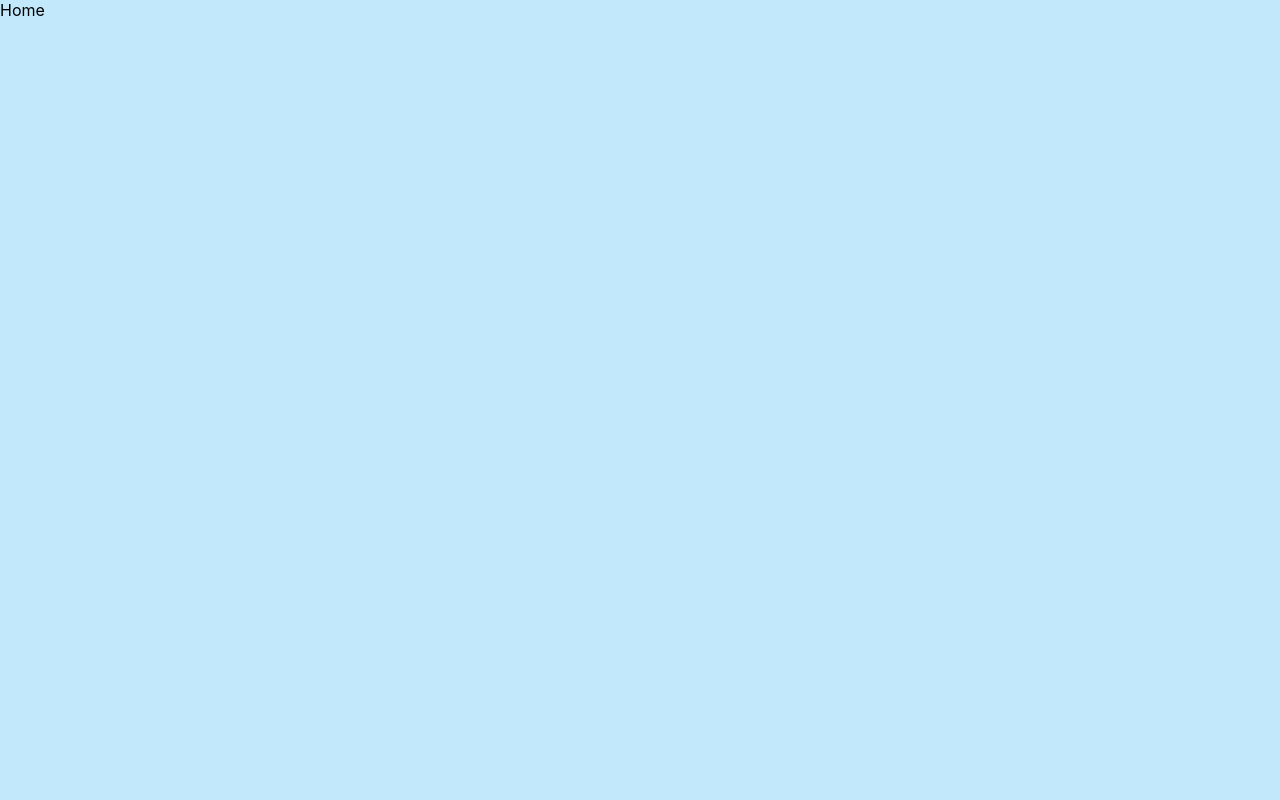
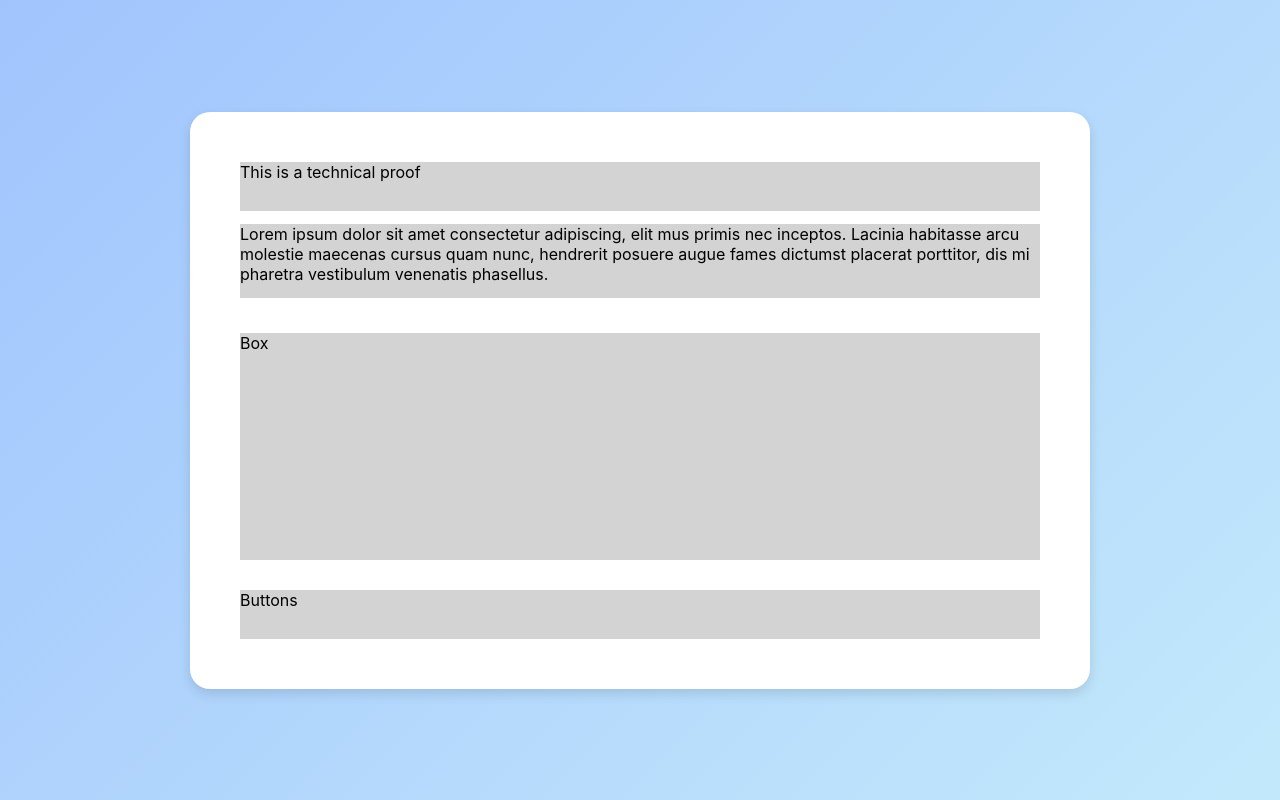
Before and after one commit to fcodiaz8/ci_prueba_tecnica, a React (Create React App) app: page / in a window 1280 px wide. Built offline with nearby package versions, Linux system fonts and the light colour scheme.

Commit message:
Home: skeleton

```diff
--- a/src/pages/Home/index.js
+++ b/src/pages/Home/index.js
@@ -1,5 +1,22 @@
 import * as S from "./styles";
 
 export const Home = () => {
-  return <S.Home>Home</S.Home>;
+  return (
+    <S.Home>
+      <S.Window>
+        <S.Title>This is a technical proof</S.Title>
+
+        <S.Description>
+          Lorem ipsum dolor sit amet consectetur adipiscing, elit mus primis nec
+          inceptos. Lacinia habitasse arcu molestie maecenas cursus quam nunc,
+          hendrerit posuere augue fames dictumst placerat porttitor, dis mi
+          pharetra vestibulum venenatis phasellus.
+        </S.Description>
+
+        <S.Content>Box</S.Content>
+
+        <S.Buttons>Buttons</S.Buttons>
+      </S.Window>
+    </S.Home>
+  );
 };
--- a/src/pages/Home/styles.js
+++ b/src/pages/Home/styles.js
@@ -4,5 +4,50 @@ import { COLOR_PALETTE as C } from "../../styles";
 export const Home = styled.div`
   width: 100vw;
   height: 100vh;
-  background-color: ${C.BACKGROUND};
+  background: linear-gradient(
+    135deg,
+    ${C.BACKGROUND_1} 0%,
+    ${C.BACKGROUND_2} 100%
+  );
+
+  display: flex;
+  justify-content: center;
+  align-items: center;
 `;
+
+export const Window = styled.div`
+  background-color: ${C.WHITE};
+  width: 900px;
+  height: 577px;
+  border-radius: 20px;
+  box-shadow: 0px 5px 12px #0000001f;
+
+  box-sizing: border-box;
+  padding: 50px;
+  display: flex;
+  flex-direction: column;
+`;
+
+export const Title = styled.div`
+  background-color: lightgray; ///tmp
+  width: 800px;
+  height: 49px;
+  margin-bottom: 13px;
+`;
+
+export const Description = styled.div`
+  background-color: lightgray; ///tmp
+  height: 74px;
+  margin-bottom: 35px;
+`;
+
+export const Content = styled.div`
+  background-color: lightgray; ///tmp
+  height: 227px;
+  margin-bottom: 30px;
+`;
+
+export const Buttons = styled.div`
+  background-color: lightgray; ///tmp
+  height: 49px;
+`;
--- a/src/styles/index.js
+++ b/src/styles/index.js
@@ -1,3 +1,5 @@
 export const COLOR_PALETTE = {
-  BACKGROUND: "#C2E9FB",
+  BACKGROUND_1: "#A1C4FD",
+  BACKGROUND_2: "#C2E9FB",
+  WHITE: "#FFF",
 };
```
